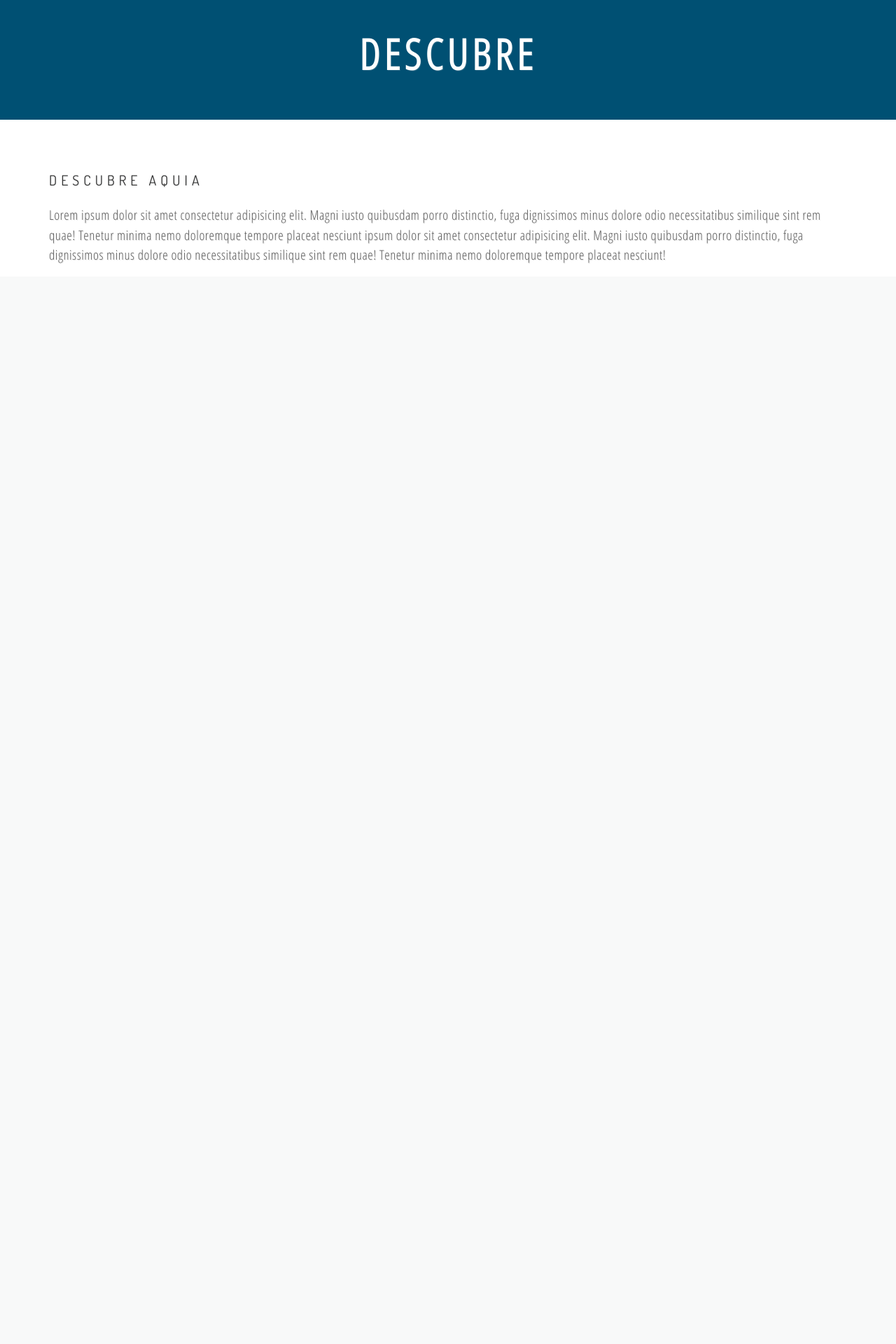
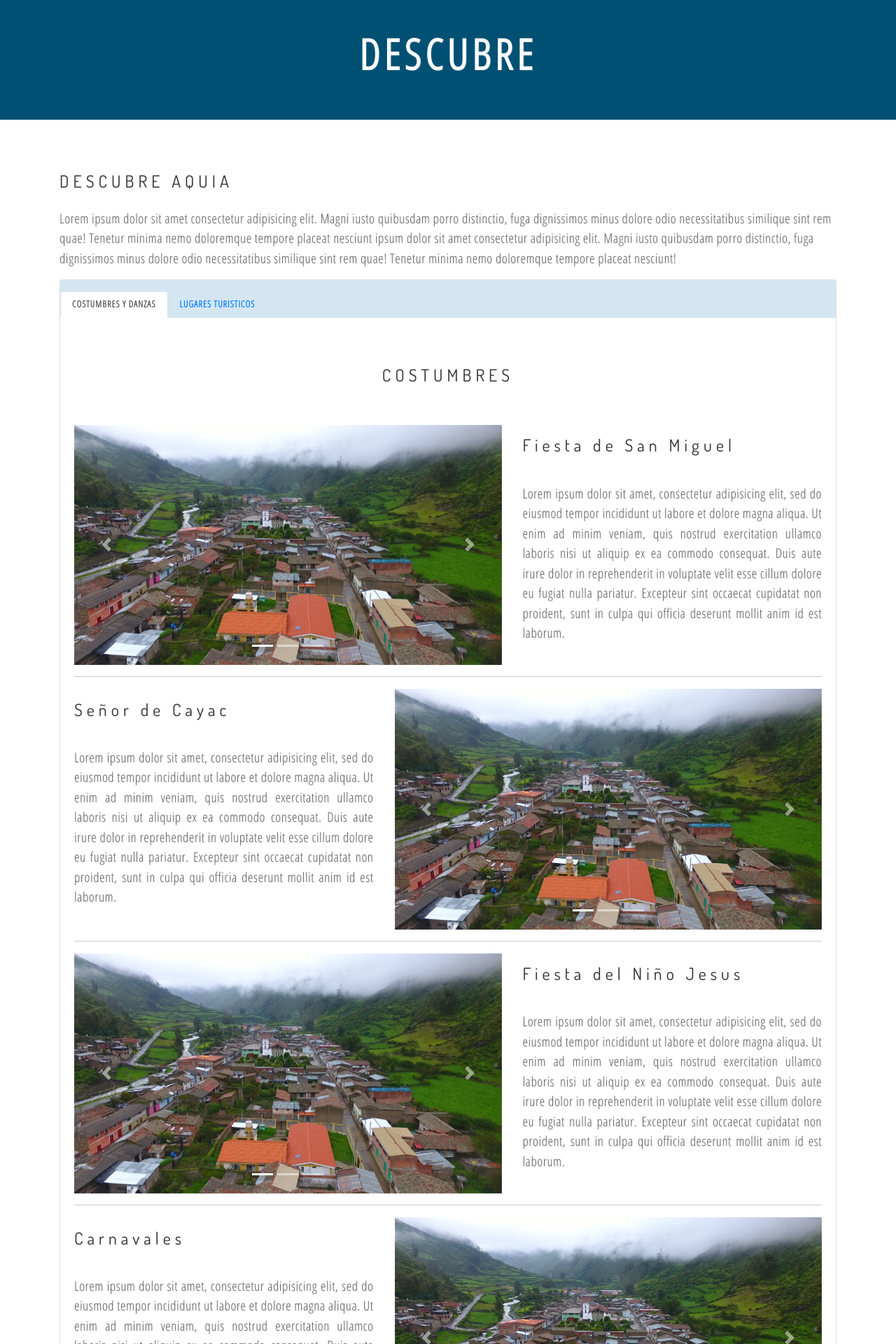
Before and after one commit to favt12/Sitio-Web-del-Distrito-de-Aquia-Ancash, a PHP site: page / in a window 1280 px wide. Shown: the part 1510-3430 px from the top of the page at 70% size. Before the commit the page ends 1886 px from the top, so only its background shows below. Run offline with PHP 8.4, Linux system fonts and the light colour scheme.

Commit message:
Se avanzo la nueva vista de la seccion descubre.php y se le dieron algunos estilos CSS

```diff
--- a/css/descubre.css
+++ b/css/descubre.css
@@ -4,3 +4,20 @@ section div.title-contenedor {
     margin: 50px 0;
     padding: 50px 0;
 }
+
+nav.nav-discover {
+  background: rgb( 212, 230, 241 );
+}
+
+nav.nav-discover a {
+  font-family: 'Open Sans Condensed', sans-serif;
+  font-weight: bold;
+  letter-spacing: 1px;
+  text-transform: uppercase;
+  font-size: 13px;
+
+}
+
+nav.nav-discover a:hover{
+  border: 0;
+}
--- a/css/main.css
+++ b/css/main.css
@@ -125,7 +125,7 @@ textarea {
    h3{
     color: #333;
     font-family: 'Dosis', sans-serif;
-    font-size: 20px;
+    font-size: 24px;
     letter-spacing: 6px;
     text-shadow: 1px 1px 0 rgba( 189, 195, 199 ,0.2);
    }
--- /dev/null
+++ b/includes/templates/costumbres-danzas.php
@@ -0,0 +1,238 @@
+  <div class="row">
+      <div class="col-12 my-5 text-center">
+        <h3>COSTUMBRES</h3>
+      </div>
+
+      <div class="col-12 col-lg-7 slider">
+
+        <div class="carousel slide" id="slider" data-ride="carousel">
+          <ol class="carousel-indicators">
+            <li data-target="#slider" data-slide-to="0" class="active"></li>
+            <li data-target="#slider" data-slide-to="1"></li>
+            <li data-target="#slider" data-slide-to="2"></li>
+          </ol>
+
+          <div class="carousel-inner">
+            <div class="carousel-item active">
+              <img src="img/aquia_hd.png" alt="imagen #1" class="d-block img-fluid" >
+            </div><!-- .carousel-item .active -->
+
+            <div class="carousel-item">
+              <img src="img/aquia_hd.png" alt="imagen #2" class="d-block img-fluid">
+            </div><!-- .carousel-item -->
+
+            <div class="carousel-item">
+              <img src="img/aquia_hd.png" alt="imagen #3" class="d-block img-fluid">
+              <div class="carousel-caption d-none d-md-block">
+                <h4>CONOCE LAS MEJORES PLAYAS</h4>
+                <p>Diversion Asegurada 100%</p>
+              </div>
+            </div><!-- .carousel-item -->
+         </div><!-- .carousel-inner -->
+
+          <a href="#slider" class="carousel-control-prev" data-slide="prev">
+            <span class="carousel-control-prev-icon" aria-hidden="true"></span>
+            <span class="sr-only">Anterior</span>
+          </a>
+          <a href="#slider" class="carousel-control-next" data-slide="next">
+            <span class="carousel-control-next-icon" aria-hidden="true"></span>
+            <span class="sr-only">Siguiente</span>
+          </a>
+        </div><!-- .carousel .slide #slider -->
+      </div><!-- .slider .col-12 .col-lg-7-->
+
+      <div class="col-12 col-lg-5 text-justify d-flex align-items-center flex-wrap">
+        <h3>Fiesta de San Miguel</h3>
+        <p>Lorem ipsum dolor sit amet, consectetur adipisicing elit, sed do eiusmod tempor incididunt ut labore et dolore magna aliqua. Ut enim ad minim veniam, quis nostrud exercitation ullamco laboris nisi ut aliquip ex ea commodo consequat. Duis aute irure dolor in reprehenderit in voluptate velit esse cillum dolore eu fugiat nulla pariatur. Excepteur sint occaecat cupidatat non proident, sunt in culpa qui officia deserunt mollit anim id est laborum.</p>
+      </div>
+  </div><!-- .row -->
+
+  <hr>
+
+  <div class="row">
+    <div class="col-12 col-lg-5 text-justify d-flex align-items-center flex-wrap">
+      <h3>Señor de Cayac</h3>
+      <p>Lorem ipsum dolor sit amet, consectetur adipisicing elit, sed do eiusmod tempor incididunt ut labore et dolore magna aliqua. Ut enim ad minim veniam, quis nostrud exercitation ullamco laboris nisi ut aliquip ex ea commodo consequat. Duis aute irure dolor in reprehenderit in voluptate velit esse cillum dolore eu fugiat nulla pariatur. Excepteur sint occaecat cupidatat non proident, sunt in culpa qui officia deserunt mollit anim id est laborum.</p>
+    </div>
+
+    <div class="col-12 col-lg-7 slider">
+
+      <div class="carousel slide" id="slider" data-ride="carousel">
+        <ol class="carousel-indicators">
+          <li data-target="#slider" data-slide-to="0" class="active"></li>
+          <li data-target="#slider" data-slide-to="1"></li>
+          <li data-target="#slider" data-slide-to="2"></li>
+        </ol>
+
+        <div class="carousel-inner">
+          <div class="carousel-item active">
+            <img src="img/aquia_hd.png" alt="imagen #1" class="d-block img-fluid" >
+          </div><!-- .carousel-item .active -->
+
+          <div class="carousel-item">
+            <img src="img/aquia_hd.png" alt="imagen #2" class="d-block img-fluid">
+          </div><!-- .carousel-item -->
+
+          <div class="carousel-item">
+            <img src="img/aquia_hd.png" alt="imagen #3" class="d-block img-fluid">
+            <div class="carousel-caption d-none d-md-block">
+              <h4>CONOCE LAS MEJORES PLAYAS</h4>
+              <p>Diversion Asegurada 100%</p>
+            </div>
+          </div><!-- .carousel-item -->
+       </div><!-- .carousel-inner -->
+
+        <a href="#slider" class="carousel-control-prev" data-slide="prev">
+          <span class="carousel-control-prev-icon" aria-hidden="true"></span>
+          <span class="sr-only">Anterior</span>
+        </a>
+        <a href="#slider" class="carousel-control-next" data-slide="next">
+          <span class="carousel-control-next-icon" aria-hidden="true"></span>
+          <span class="sr-only">Siguiente</span>
+        </a>
+      </div><!-- .carousel .slide #slider -->
+    </div><!-- .slider -->
+  </div><!-- .row -->
+
+  <hr>
+
+  <div class="row">
+    <div class="col-12 col-lg-7 slider">
+
+      <div class="carousel slide" id="slider" data-ride="carousel">
+        <ol class="carousel-indicators">
+          <li data-target="#slider" data-slide-to="0" class="active"></li>
+          <li data-target="#slider" data-slide-to="1"></li>
+          <li data-target="#slider" data-slide-to="2"></li>
+        </ol>
+
+        <div class="carousel-inner">
+          <div class="carousel-item active">
+            <img src="img/aquia_hd.png" alt="imagen #1" class="d-block img-fluid" >
+          </div><!-- .carousel-item .active -->
+
+          <div class="carousel-item">
+            <img src="img/aquia_hd.png" alt="imagen #2" class="d-block img-fluid">
+          </div><!-- .carousel-item -->
+
+          <div class="carousel-item">
+            <img src="img/aquia_hd.png" alt="imagen #3" class="d-block img-fluid">
+            <div class="carousel-caption d-none d-md-block">
+              <h4>CONOCE LAS MEJORES PLAYAS</h4>
+              <p>Diversion Asegurada 100%</p>
+            </div>
+          </div><!-- .carousel-item -->
+       </div><!-- .carousel-inner -->
+
+        <a href="#slider" class="carousel-control-prev" data-slide="prev">
+          <span class="carousel-control-prev-icon" aria-hidden="true"></span>
+          <span class="sr-only">Anterior</span>
+        </a>
+        <a href="#slider" class="carousel-control-next" data-slide="next">
+          <span class="carousel-control-next-icon" aria-hidden="true"></span>
+          <span class="sr-only">Siguiente</span>
+        </a>
+      </div><!-- .carousel .slide #slider -->
+    </div><!-- .slider -->
+
+    <div class="col-12 col-lg-5 text-justify d-flex align-items-center flex-wrap">
+      <h3>Fiesta del Niño Jesus</h3>
+      <p>Lorem ipsum dolor sit amet, consectetur adipisicing elit, sed do eiusmod tempor incididunt ut labore et dolore magna aliqua. Ut enim ad minim veniam, quis nostrud exercitation ullamco laboris nisi ut aliquip ex ea commodo consequat. Duis aute irure dolor in reprehenderit in voluptate velit esse cillum dolore eu fugiat nulla pariatur. Excepteur sint occaecat cupidatat non proident, sunt in culpa qui officia deserunt mollit anim id est laborum.</p>
+    </div>
+  </div><!-- .row -->
+
+  <hr>
+
+  <div class="row">
+    <div class="col-12 col-lg-5 text-justify d-flex align-items-center flex-wrap">
+      <h3>Carnavales</h3>
+      <p>Lorem ipsum dolor sit amet, consectetur adipisicing elit, sed do eiusmod tempor incididunt ut labore et dolore magna aliqua. Ut enim ad minim veniam, quis nostrud exercitation ullamco laboris nisi ut aliquip ex ea commodo consequat. Duis aute irure dolor in reprehenderit in voluptate velit esse cillum dolore eu fugiat nulla pariatur. Excepteur sint occaecat cupidatat non proident, sunt in culpa qui officia deserunt mollit anim id est laborum.</p>
+    </div>
+
+    <div class="col-12 col-lg-7 slider">
+
+      <div class="carousel slide" id="slider" data-ride="carousel">
+        <ol class="carousel-indicators">
+          <li data-target="#slider" data-slide-to="0" class="active"></li>
+          <li data-target="#slider" data-slide-to="1"></li>
+          <li data-target="#slider" data-slide-to="2"></li>
+        </ol>
+
+        <div class="carousel-inner">
+          <div class="carousel-item active">
+            <img src="img/aquia_hd.png" alt="imagen #1" class="d-block img-fluid" >
+          </div><!-- .carousel-item .active -->
+
+          <div class="carousel-item">
+            <img src="img/aquia_hd.png" alt="imagen #2" class="d-block img-fluid">
+          </div><!-- .carousel-item -->
+
+          <div class="carousel-item">
+            <img src="img/aquia_hd.png" alt="imagen #3" class="d-block img-fluid">
+            <div class="carousel-caption d-none d-md-block">
+              <h4>CONOCE LAS MEJORES PLAYAS</h4>
+              <p>Diversion Asegurada 100%</p>
+            </div>
+          </div><!-- .carousel-item -->
+       </div><!-- .carousel-inner -->
+
+        <a href="#slider" class="carousel-control-prev" data-slide="prev">
+          <span class="carousel-control-prev-icon" aria-hidden="true"></span>
+          <span class="sr-only">Anterior</span>
+        </a>
+        <a href="#slider" class="carousel-control-next" data-slide="next">
+          <span class="carousel-control-next-icon" aria-hidden="true"></span>
+          <span class="sr-only">Siguiente</span>
+        </a>
+      </div><!-- .carousel .slide #slider -->
+    </div><!-- .slider -->
+
+    <div class="col-12 my-5 text-center">
+      <h3>DANZAS</h3>
+    </div>
+
+    <div class="col-12 col-lg-7 slider">
+
+      <div class="carousel slide" id="slider" data-ride="carousel">
+        <ol class="carousel-indicators">
+          <li data-target="#slider" data-slide-to="0" class="active"></li>
+          <li data-target="#slider" data-slide-to="1"></li>
+          <li data-target="#slider" data-slide-to="2"></li>
+        </ol>
+
+        <div class="carousel-inner">
+          <div class="carousel-item active">
+            <img src="img/aquia_hd.png" alt="imagen #1" class="d-block img-fluid" >
+          </div><!-- .carousel-item .active -->
+
+          <div class="carousel-item">
+            <img src="img/aquia_hd.png" alt="imagen #2" class="d-block img-fluid">
+          </div><!-- .carousel-item -->
+
+          <div class="carousel-item">
+            <img src="img/aquia_hd.png" alt="imagen #3" class="d-block img-fluid">
+            <div class="carousel-caption d-none d-md-block">
+              <h4>CONOCE LAS MEJORES PLAYAS</h4>
+              <p>Diversion Asegurada 100%</p>
+            </div>
+          </div><!-- .carousel-item -->
+       </div><!-- .carousel-inner -->
+
+        <a href="#slider" class="carousel-control-prev" data-slide="prev">
+          <span class="carousel-control-prev-icon" aria-hidden="true"></span>
+          <span class="sr-only">Anterior</span>
+        </a>
+        <a href="#slider" class="carousel-control-next" data-slide="next">
+          <span class="carousel-control-next-icon" aria-hidden="true"></span>
+          <span class="sr-only">Siguiente</span>
+        </a>
+      </div><!-- .carousel .slide #slider -->
+    </div><!-- .slider -->
+
+    <div class="col-12 col-lg-5 text-justify d-flex align-items-center flex-wrap">
+      <h3>Baile del Inca y su Paccllas</h3>
+      <p>Lorem ipsum dolor sit amet, consectetur adipisicing elit, sed do eiusmod tempor incididunt ut labore et dolore magna aliqua. Ut enim ad minim veniam, quis nostrud exercitation ullamco laboris nisi ut aliquip ex ea commodo consequat. Duis aute irure dolor in reprehenderit in voluptate velit esse cillum dolore eu fugiat nulla pariatur. Excepteur sint occaecat cupidatat non proident, sunt in culpa qui officia deserunt mollit anim id est laborum.</p>
+    </div>
+
+
+  </div><!-- .row -->
--- a/includes/templates/descubre.php
+++ b/includes/templates/descubre.php
@@ -3,16 +3,50 @@
 		<div class="row">
 			<div class="title-contenedor col-12 text-center">
 				<h2>DESCUBRE</h2>
-			</div>
-		</div>
-	</div>
+			</div><!-- .title-contenedor	-->
+		</div><!-- .row -->
+	</div><!-- .container-fluid	-->
+
 	<div class="container">
 		<div class="row">
-			<div>
+			<div class="col-12">
 				<h3 class="my-4">DESCUBRE AQUIA</h3>
 				<p>Lorem ipsum dolor sit amet consectetur adipisicing elit. Magni iusto quibusdam porro distinctio, fuga dignissimos minus dolore odio necessitatibus similique sint rem quae! Tenetur minima nemo doloremque tempore placeat nesciunt ipsum dolor sit amet consectetur adipisicing elit. Magni iusto quibusdam porro distinctio, fuga dignissimos minus dolore odio necessitatibus similique sint rem quae! Tenetur minima nemo doloremque tempore placeat nesciunt!</p>
 			</div>
 		</div>
-	</div>
+
+		<div class="row">
+			<div class="col">
+				<div class="card">
+							<nav class="nav-discover">
+								<div class="nav nav-tabs mt-3" id="nav-tab" role="tablist">
+									<a class="nav-item nav-link active" id="nav-home-tab" data-toggle="tab" href="#nav-home" role="tab" aria-controls="nav-home" aria-selected="true">Costumbres y Danzas</a>
+									<a class="nav-item nav-link" id="nav-profile-tab" data-toggle="tab" href="#nav-profile" role="tab" aria-controls="nav-profile" aria-selected="false">Lugares Turisticos</a>
+								</div>
+							</nav>
+
+						<div class="card-body">
+							<div class="tab-content" id="nav-tabContent">
+								<div class="tab-pane fade show active" id="nav-home" role="tabpanel" aria-labelledby="nav-home-tab">
+
+									<?php require_once 'includes/templates/costumbres-danzas.php' ?>
+
+
+								</div>
+								<div class="tab-pane fade" id="nav-profile" role="tabpanel" aria-labelledby="nav-profile-tab">
+									<?php require_once 'includes/templates/lugares-turisticos.php' ?>
+
+
+								</div>
+							</div>
+						</div><!-- .card-body -->
+					</div><!-- .card -->
+				</div>
+
+			</div>
+
+
+
+	</div><!-- .container -->
 
 </section>
--- a/includes/templates/header.php
+++ b/includes/templates/header.php
@@ -17,7 +17,6 @@
   <link rel="stylesheet" href="css/bootstrap.min.css">
   <link rel="stylesheet" href="css/fontello.css">
   <link rel="stylesheet" href="css/main.css">
-
 </head>
 
 <body>
--- /dev/null
+++ b/includes/templates/lugares-turisticos.php
@@ -0,0 +1,190 @@
+<div class="row">
+    <div class="col-12 my-5 text-center">
+      <h3>LUGARES TURISTICOS</h3>
+    </div>
+
+    <div class="col-12 col-lg-7 slider">
+
+      <div class="carousel slide" id="slider" data-ride="carousel">
+        <ol class="carousel-indicators">
+          <li data-target="#slider" data-slide-to="0" class="active"></li>
+          <li data-target="#slider" data-slide-to="1"></li>
+          <li data-target="#slider" data-slide-to="2"></li>
+        </ol>
+
+        <div class="carousel-inner">
+          <div class="carousel-item active">
+            <img src="img/cococha.jpg" alt="imagen #1" class="d-block img-fluid" >
+          </div><!-- .carousel-item .active -->
+
+          <div class="carousel-item">
+            <img src="img/cococha.jpg" alt="imagen #2" class="d-block img-fluid">
+          </div><!-- .carousel-item -->
+
+          <div class="carousel-item">
+            <img src="img/cococha.jpg" alt="imagen #3" class="d-block img-fluid">
+            <div class="carousel-caption d-none d-md-block">
+              <h4>CONOCE LAS MEJORES PLAYAS</h4>
+              <p>Diversion Asegurada 100%</p>
+            </div>
+          </div><!-- .carousel-item -->
+       </div><!-- .carousel-inner -->
+
+        <a href="#slider" class="carousel-control-prev" data-slide="prev">
+          <span class="carousel-control-prev-icon" aria-hidden="true"></span>
+          <span class="sr-only">Anterior</span>
+        </a>
+        <a href="#slider" class="carousel-control-next" data-slide="next">
+          <span class="carousel-control-next-icon" aria-hidden="true"></span>
+          <span class="sr-only">Siguiente</span>
+        </a>
+      </div><!-- .carousel .slide #slider -->
+    </div><!-- .slider .col-12 .col-lg-7-->
+
+    <div class="col-12 col-lg-5 text-justify d-flex align-items-center flex-wrap">
+      <h3>Laguna de Cococha</h3>
+      <p>Lorem ipsum dolor sit amet, consectetur adipisicing elit, sed do eiusmod tempor incididunt ut labore et dolore magna aliqua. Ut enim ad minim veniam, quis nostrud exercitation ullamco laboris nisi ut aliquip ex ea commodo consequat. Duis aute irure dolor in reprehenderit in voluptate velit esse cillum dolore eu fugiat nulla pariatur. Excepteur sint occaecat cupidatat non proident, sunt in culpa qui officia deserunt mollit anim id est laborum.</p>
+    </div>
+</div><!-- .row -->
+
+<hr>
+
+<div class="row">
+  <div class="col-12 col-lg-5 text-justify d-flex align-items-center flex-wrap">
+    <h3>Cordillera de los Andes</h3>
+    <p>Lorem ipsum dolor sit amet, consectetur adipisicing elit, sed do eiusmod tempor incididunt ut labore et dolore magna aliqua. Ut enim ad minim veniam, quis nostrud exercitation ullamco laboris nisi ut aliquip ex ea commodo consequat. Duis aute irure dolor in reprehenderit in voluptate velit esse cillum dolore eu fugiat nulla pariatur. Excepteur sint occaecat cupidatat non proident, sunt in culpa qui officia deserunt mollit anim id est laborum.</p>
+  </div>
+
+  <div class="col-12 col-lg-7 slider">
+
+    <div class="carousel slide" id="slider" data-ride="carousel">
+      <ol class="carousel-indicators">
+        <li data-target="#slider" data-slide-to="0" class="active"></li>
+        <li data-target="#slider" data-slide-to="1"></li>
+        <li data-target="#slider" data-slide-to="2"></li>
+      </ol>
+
+      <div class="carousel-inner">
+        <div class="carousel-item active">
+          <img src="img/cococha.jpg" alt="imagen #1" class="d-block img-fluid" >
+        </div><!-- .carousel-item .active -->
+
+        <div class="carousel-item">
+          <img src="img/cococha.jpg" alt="imagen #2" class="d-block img-fluid">
+        </div><!-- .carousel-item -->
+
+        <div class="carousel-item">
+          <img src="img/cococha.jpg" alt="imagen #3" class="d-block img-fluid">
+          <div class="carousel-caption d-none d-md-block">
+            <h4>CONOCE LAS MEJORES PLAYAS</h4>
+            <p>Diversion Asegurada 100%</p>
+          </div>
+        </div><!-- .carousel-item -->
+     </div><!-- .carousel-inner -->
+
+      <a href="#slider" class="carousel-control-prev" data-slide="prev">
+        <span class="carousel-control-prev-icon" aria-hidden="true"></span>
+        <span class="sr-only">Anterior</span>
+      </a>
+      <a href="#slider" class="carousel-control-next" data-slide="next">
+        <span class="carousel-control-next-icon" aria-hidden="true"></span>
+        <span class="sr-only">Siguiente</span>
+      </a>
+    </div><!-- .carousel .slide #slider -->
+  </div><!-- .slider -->
+</div><!-- .row -->
+
+<hr>
+
+<div class="row">
+  <div class="col-12 col-lg-7 slider">
+
+    <div class="carousel slide" id="slider" data-ride="carousel">
+      <ol class="carousel-indicators">
+        <li data-target="#slider" data-slide-to="0" class="active"></li>
+        <li data-target="#slider" data-slide-to="1"></li>
+        <li data-target="#slider" data-slide-to="2"></li>
+      </ol>
+
+      <div class="carousel-inner">
+        <div class="carousel-item active">
+          <img src="img/aquia_hd.png" alt="imagen #1" class="d-block img-fluid" >
+        </div><!-- .carousel-item .active -->
+
+        <div class="carousel-item">
+          <img src="img/aquia_hd.png" alt="imagen #2" class="d-block img-fluid">
+        </div><!-- .carousel-item -->
+
+        <div class="carousel-item">
+          <img src="img/aquia_hd.png" alt="imagen #3" class="d-block img-fluid">
+          <div class="carousel-caption d-none d-md-block">
+            <h4>CONOCE LAS MEJORES PLAYAS</h4>
+            <p>Diversion Asegurada 100%</p>
+          </div>
+        </div><!-- .carousel-item -->
+     </div><!-- .carousel-inner -->
+
+      <a href="#slider" class="carousel-control-prev" data-slide="prev">
+        <span class="carousel-control-prev-icon" aria-hidden="true"></span>
+        <span class="sr-only">Anterior</span>
+      </a>
+      <a href="#slider" class="carousel-control-next" data-slide="next">
+        <span class="carousel-control-next-icon" aria-hidden="true"></span>
+        <span class="sr-only">Siguiente</span>
+      </a>
+    </div><!-- .carousel .slide #slider -->
+  </div><!-- .slider -->
+
+  <div class="col-12 col-lg-5 text-justify d-flex align-items-center flex-wrap">
+    <h3>Templo del Señor de Cayac</h3>
+    <p>Lorem ipsum dolor sit amet, consectetur adipisicing elit, sed do eiusmod tempor incididunt ut labore et dolore magna aliqua. Ut enim ad minim veniam, quis nostrud exercitation ullamco laboris nisi ut aliquip ex ea commodo consequat. Duis aute irure dolor in reprehenderit in voluptate velit esse cillum dolore eu fugiat nulla pariatur. Excepteur sint occaecat cupidatat non proident, sunt in culpa qui officia deserunt mollit anim id est laborum.</p>
+  </div>
+</div><!-- .row -->
+
+<hr>
+
+<div class="row">
+  <div class="col-12 col-lg-5 text-justify d-flex align-items-center flex-wrap">
+    <h3>Laguna Wamanweque</h3>
+    <p>Lorem ipsum dolor sit amet, consectetur adipisicing elit, sed do eiusmod tempor incididunt ut labore et dolore magna aliqua. Ut enim ad minim veniam, quis nostrud exercitation ullamco laboris nisi ut aliquip ex ea commodo consequat. Duis aute irure dolor in reprehenderit in voluptate velit esse cillum dolore eu fugiat nulla pariatur. Excepteur sint occaecat cupidatat non proident, sunt in culpa qui officia deserunt mollit anim id est laborum.</p>
+  </div>
+
+  <div class="col-12 col-lg-7 slider">
+
+    <div class="carousel slide" id="slider" data-ride="carousel">
+      <ol class="carousel-indicators">
+        <li data-target="#slider" data-slide-to="0" class="active"></li>
+        <li data-target="#slider" data-slide-to="1"></li>
+        <li data-target="#slider" data-slide-to="2"></li>
+      </ol>
+
+      <div class="carousel-inner">
+        <div class="carousel-item active">
+          <img src="img/aquia_hd.png" alt="imagen #1" class="d-block img-fluid" >
+        </div><!-- .carousel-item .active -->
+
+        <div class="carousel-item">
+          <img src="img/aquia_hd.png" alt="imagen #2" class="d-block img-fluid">
+        </div><!-- .carousel-item -->
+
+        <div class="carousel-item">
+          <img src="img/aquia_hd.png" alt="imagen #3" class="d-block img-fluid">
+          <div class="carousel-caption d-none d-md-block">
+            <h4>CONOCE LAS MEJORES PLAYAS</h4>
+            <p>Diversion Asegurada 100%</p>
+          </div>
+        </div><!-- .carousel-item -->
+     </div><!-- .carousel-inner -->
+
+      <a href="#slider" class="carousel-control-prev" data-slide="prev">
+        <span class="carousel-control-prev-icon" aria-hidden="true"></span>
+        <span class="sr-only">Anterior</span>
+      </a>
+      <a href="#slider" class="carousel-control-next" data-slide="next">
+        <span class="carousel-control-next-icon" aria-hidden="true"></span>
+        <span class="sr-only">Siguiente</span>
+      </a>
+    </div><!-- .carousel .slide #slider -->
+  </div><!-- .slider -->
+
+</div><!-- .row -->
--- a/js/main.js
+++ b/js/main.js
@@ -0,0 +1,22 @@
+
+$(document).ready(function() {
+  $('#botonone').on('click', function(){
+      $.ajax({
+          type: "GET",
+          url: "costumbres-danzas.php",
+          success: function(response) {
+              $('#content').html(response);
+          }
+      });
+  });
+
+  $('#boton').on('click', function(){
+      $.ajax({
+          type: "GET",
+          url: "lugares-turisticos.php",
+          success: function(response) {
+              $('#content').html(response);
+          }
+      });
+  });
+});
```
